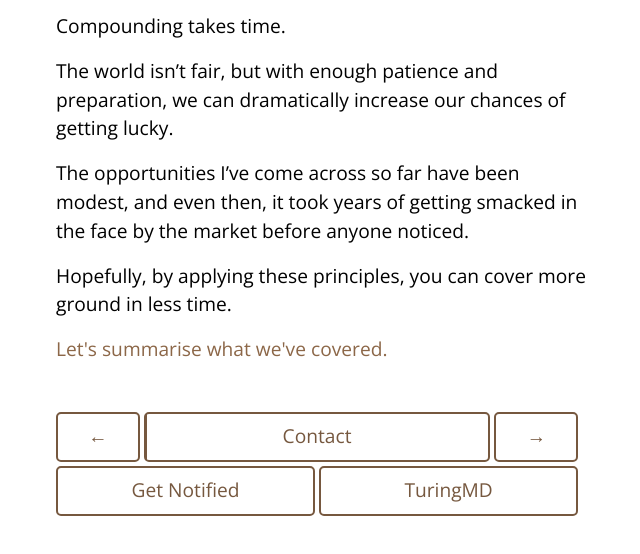
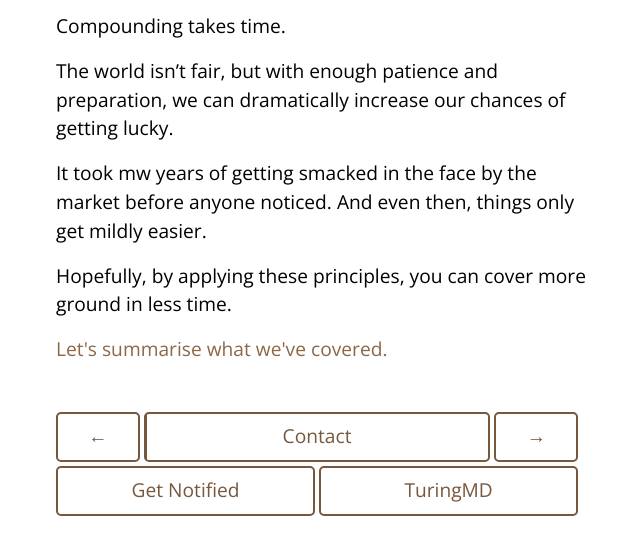
Before and after one commit to WillCBradley/swiss.willcbradley.com, a plain HTML site: page patience.html in a window 1280 px wide. Shown: the part 214-768 px from the top of the page, without its empty margins (314-954 px from the left). Drawn offline with nearby package versions, Linux system fonts and the light colour scheme.

Commit message:
Add files via upload

```diff
--- a/patience.html
+++ b/patience.html
@@ -16,7 +16,7 @@
 
         <p class="idea-body">Compounding takes time.</p>
         <p class="idea-body">The world isn’t fair, but with enough patience and preparation, we can dramatically increase our chances of getting lucky.</p>
-        <p class="idea-body">The opportunities I’ve come across so far have been modest, and even then, it took years of getting smacked in the face by the market before anyone noticed.</p>
+        <p class="idea-body">It took mw years of getting smacked in the face by the market before anyone noticed. And even then, things only get mildly easier.</p>
         <p class="idea-body">Hopefully, by applying these principles, you can cover more ground in less time.</p>
         <p class="idea-body"><a href="./alltogether">Let's summarise what we've covered.</a></p>
 
```
